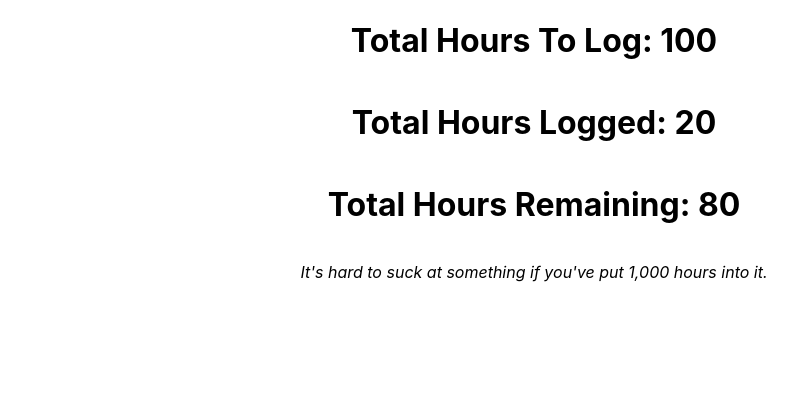
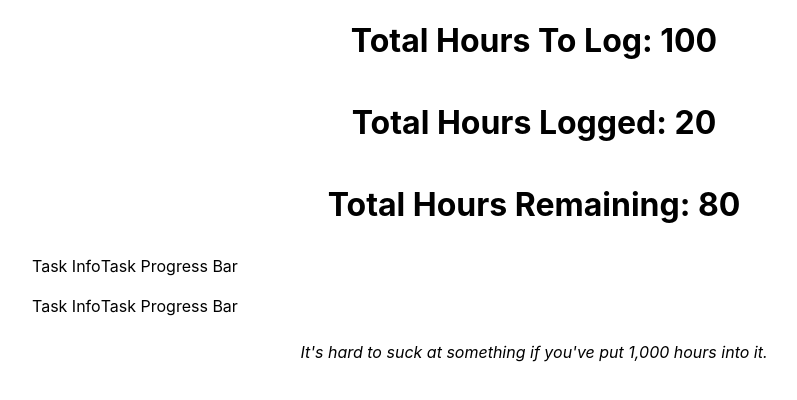
Before and after one commit to mark-torres10/youSuckTimer, a React (Create React App) app: page / in a window 1280 px wide. Shown: the top 400 px of the page, without its empty margins (106-903 px from the left). Built offline with nearby package versions, Linux system fonts and the light colour scheme.

Commit message:
feat: start task rows, add Tailwind

```diff
--- a/package.json
+++ b/package.json
@@ -34,5 +34,8 @@
       "last 1 firefox version",
       "last 1 safari version"
     ]
+  },
+  "devDependencies": {
+    "tailwindcss": "^3.3.5"
   }
 }
--- a/src/App.js
+++ b/src/App.js
@@ -1,10 +1,12 @@
 import Quote from './components/Quote';
+import Tasks from './components/Tasks';
 import Timer from './components/Timer';
 
 function App() {
   return (
     <div className="App">
       <Timer />
+      <Tasks />
       <Quote />
     </div>
   );
--- /dev/null
+++ b/src/components/TaskInfo.js
@@ -0,0 +1,11 @@
+import React from 'react';
+
+import '../styles/TaskInfo.css';
+
+export default function TaskInfo() {
+  return (
+    <div>
+      Task Info
+    </div>
+  )
+}
--- /dev/null
+++ b/src/components/TaskProgressBar.js
@@ -0,0 +1,11 @@
+import React from 'react'
+
+import '../styles/TaskProgressBar.css'
+
+export default function TaskProgressBar() {
+  return (
+    <div>
+      Task Progress Bar
+    </div>
+  )
+}
--- /dev/null
+++ b/src/components/TaskRow.js
@@ -0,0 +1,14 @@
+import React from 'react';
+import TaskInfo from './TaskInfo';
+import TaskProgressBar from './TaskProgressBar';
+
+import '../styles/TaskRow.css';
+
+export default function TaskRow() {
+  return (
+    <div className="TaskRow">
+      <TaskInfo />
+      <TaskProgressBar />
+    </div>
+  )
+}
--- /dev/null
+++ b/src/components/Tasks.js
@@ -0,0 +1,13 @@
+import React from 'react';
+import TaskRow from './TaskRow';
+
+import '../styles/Tasks.css';
+
+export default function Tasks() {
+  return (
+    <div className="Tasks">
+        <TaskRow />
+        <TaskRow />
+    </div>
+  )
+}
--- /dev/null
+++ b/src/styles/TaskInfo.css
@@ -0,0 +1,5 @@
+.TaskInfo {
+    flex: 1;
+    background-color: green;
+    margin-right: 10px;
+}
--- /dev/null
+++ b/src/styles/TaskProgressBar.css
@@ -0,0 +1,4 @@
+.TaskProgressBar {
+    flex: 2;
+    background-color: red;
+}
--- /dev/null
+++ b/src/styles/TaskRow.css
@@ -0,0 +1,7 @@
+.TaskRow {
+    width: 100%;
+    padding: 10px; /* Adds space between parent and child divs */
+    box-sizing: border-box; /* Include padding in width calculation */
+    display: flex;
+    flex-direction: row;
+}
--- /dev/null
+++ b/src/styles/Tasks.css
@@ -0,0 +1,4 @@
+.Tasks {
+    width: 80%; /* Adjust the width as needed */
+    margin: 0 auto; /* Center the parent horizontally */
+}
```
Also changed, not shown: 1 other file (tests, documents, lock files or other folders).
